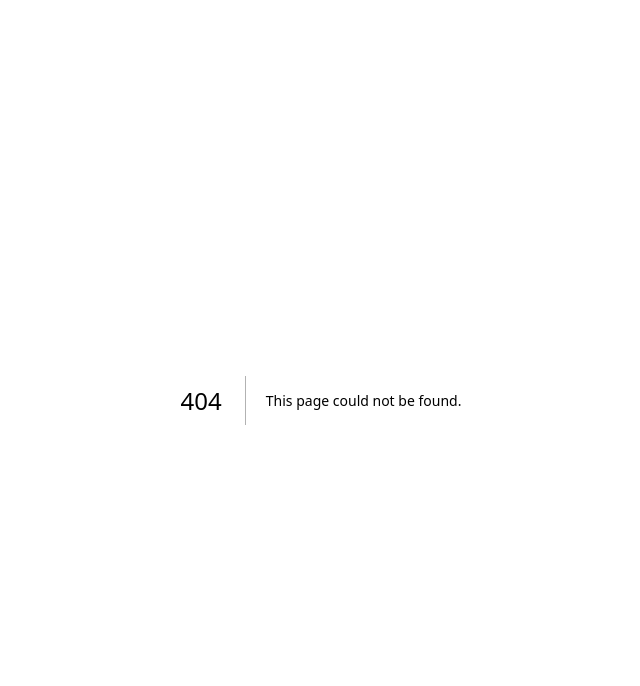
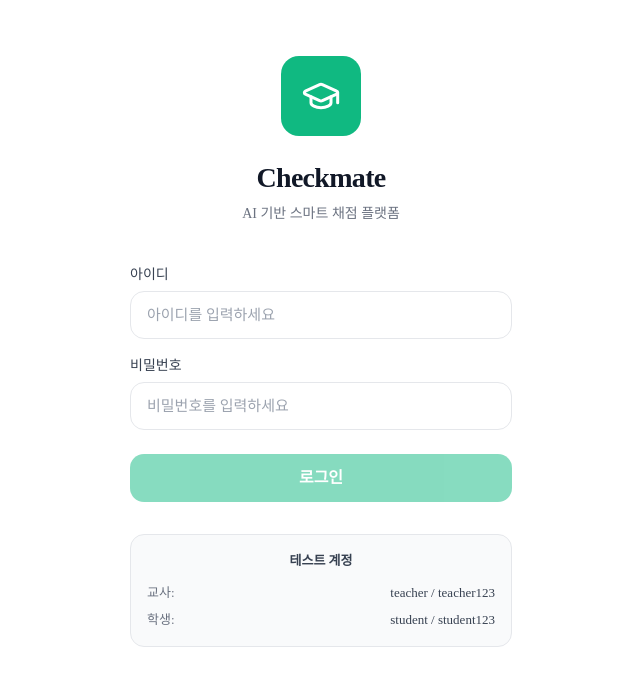
Before and after one commit to CloudComputing-G/FE, a Next.js app: page /login in a window 1280 px wide. Before the commit this address had no page. Shown: the top 686 px of the page, without its empty margins (319-959 px from the left). Built offline with nearby package versions, Linux system fonts and the light colour scheme.

Commit message:
feat: 로그인 페이지 구현
- /login 페이지 추가 (Figma 디자인 기반)
- teacher 계정 → /teacher, student 계정 → /student/my-class 라우팅
- 루트(/) 진입 시 /login으로 리다이렉트

Co-Authored-By: Claude Sonnet 4.6 <noreply@anthropic.com>

```diff
--- /dev/null
+++ b/app/login/page.tsx
@@ -0,0 +1,121 @@
+"use client";
+
+import { useState } from "react";
+import { useRouter } from "next/navigation";
+import { GraduationCap } from "lucide-react";
+import { cn } from "@/lib/utils";
+
+export default function LoginPage() {
+  const router = useRouter();
+  const [id, setId] = useState("");
+  const [password, setPassword] = useState("");
+  const [error, setError] = useState("");
+  const [loading, setLoading] = useState(false);
+
+  const handleLogin = async (e: React.FormEvent) => {
+    e.preventDefault();
+    setError("");
+    setLoading(true);
+
+    await new Promise((r) => setTimeout(r, 300));
+
+    if (id === "teacher" && password === "teacher123") {
+      router.push("/teacher");
+    } else if (id === "student" && password === "student123") {
+      router.push("/student/my-class");
+    } else {
+      setError("아이디 또는 비밀번호가 올바르지 않습니다.");
+      setLoading(false);
+    }
+  };
+
+  return (
+    <div className="flex flex-col w-full max-w-[430px] min-h-dvh bg-white mx-auto">
+      {/* Content */}
+      <div className="flex-1 flex flex-col items-center px-6 pt-14 pb-10">
+        {/* Logo */}
+        <div className="w-20 h-20 rounded-2xl bg-[#10B981] flex items-center justify-center mb-6">
+          <GraduationCap className="w-10 h-10 text-white" strokeWidth={1.8} />
+        </div>
+
+        {/* Heading */}
+        <h1 className="text-[28px] font-bold text-[#111827] leading-tight tracking-tight mb-2">
+          Checkmate
+        </h1>
+        <p className="text-[14px] text-[#6B7280] leading-[21px] mb-10">
+          AI 기반 스마트 채점 플랫폼
+        </p>
+
+        {/* Form */}
+        <form onSubmit={handleLogin} className="w-full flex flex-col gap-4">
+          {/* 아이디 */}
+          <div className="flex flex-col gap-1.5">
+            <label className="text-[14px] font-medium text-[#374151]">아이디</label>
+            <input
+              type="text"
+              placeholder="아이디를 입력하세요"
+              value={id}
+              onChange={(e) => setId(e.target.value)}
+              className={cn(
+                "h-12 w-full rounded-xl border border-[#E5E7EB] bg-white px-4 text-[15px] text-[#111827] placeholder:text-[#9CA3AF]",
+                "outline-none focus:border-[#10B981] focus:ring-2 focus:ring-[#10B981]/20",
+                "transition-colors"
+              )}
+              autoComplete="username"
+            />
+          </div>
+
+          {/* 비밀번호 */}
+          <div className="flex flex-col gap-1.5">
+            <label className="text-[14px] font-medium text-[#374151]">비밀번호</label>
+            <input
+              type="password"
+              placeholder="비밀번호를 입력하세요"
+              value={password}
+              onChange={(e) => setPassword(e.target.value)}
+              className={cn(
+                "h-12 w-full rounded-xl border border-[#E5E7EB] bg-white px-4 text-[15px] text-[#111827] placeholder:text-[#9CA3AF]",
+                "outline-none focus:border-[#10B981] focus:ring-2 focus:ring-[#10B981]/20",
+                "transition-colors"
+              )}
+              autoComplete="current-password"
+            />
+          </div>
+
+          {/* Error */}
+          {error && (
+            <p className="text-[13px] text-[#EF4444] leading-[19.5px] -mt-1">{error}</p>
+          )}
+
+          {/* Login Button */}
+          <button
+            type="submit"
+            disabled={loading || !id || !password}
+            className={cn(
+              "mt-2 h-12 w-full rounded-xl bg-[#10B981] text-white text-[16px] font-semibold",
+              "active:opacity-80 transition-opacity",
+              "disabled:opacity-50 disabled:cursor-not-allowed"
+            )}
+          >
+            {loading ? "로그인 중..." : "로그인"}
+          </button>
+        </form>
+
+        {/* Test Accounts */}
+        <div className="mt-8 w-full rounded-xl border border-[#E5E7EB] bg-[#F9FAFB] px-4 py-4">
+          <p className="text-center text-[13px] font-semibold text-[#374151] mb-3">테스트 계정</p>
+          <div className="flex flex-col gap-2">
+            <div className="flex items-center justify-between">
+              <span className="text-[13px] text-[#6B7280]">교사:</span>
+              <span className="text-[13px] text-[#374151] font-medium">teacher / teacher123</span>
+            </div>
+            <div className="flex items-center justify-between">
+              <span className="text-[13px] text-[#6B7280]">학생:</span>
+              <span className="text-[13px] text-[#374151] font-medium">student / student123</span>
+            </div>
+          </div>
+        </div>
+      </div>
+    </div>
+  );
+}
--- a/app/page.tsx
+++ b/app/page.tsx
@@ -1,5 +1,5 @@
 import { redirect } from "next/navigation";
 
 export default function Home() {
-  redirect("/student/my-class");
+  redirect("/login");
 }
```
